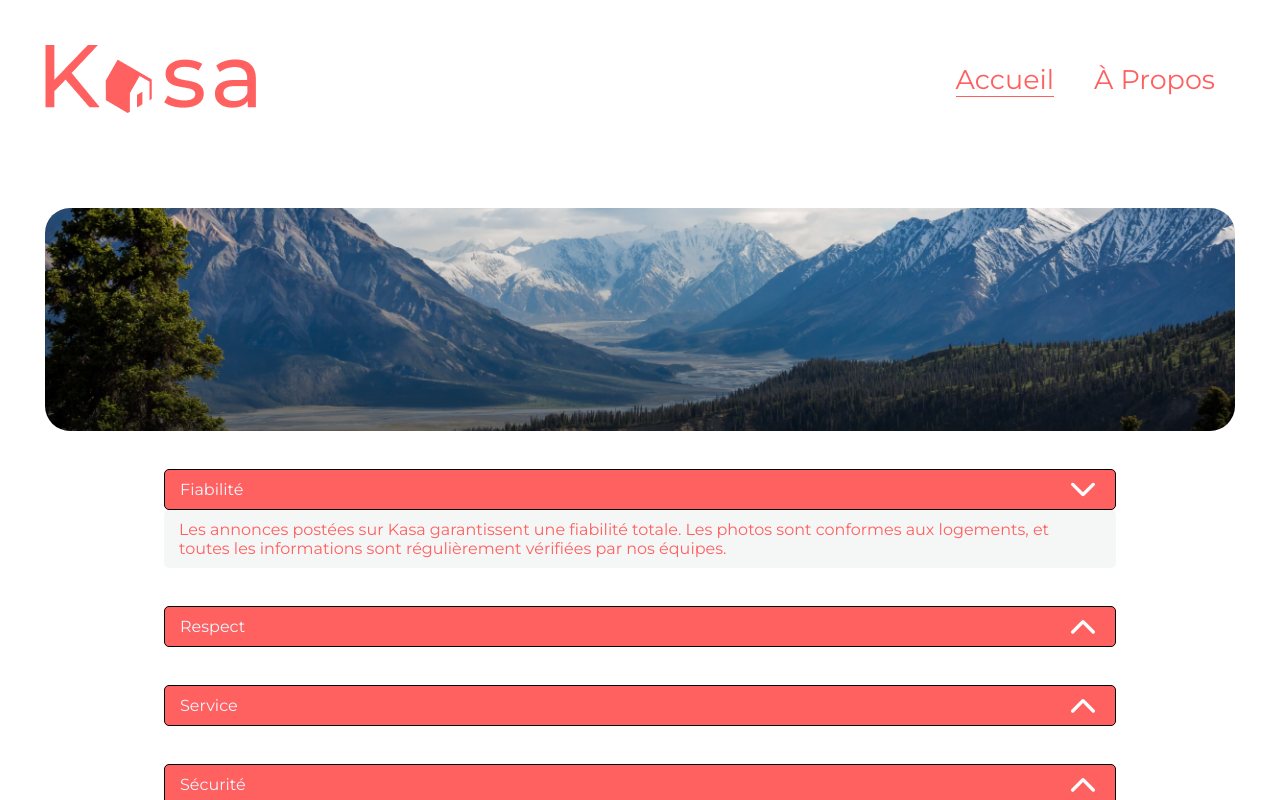
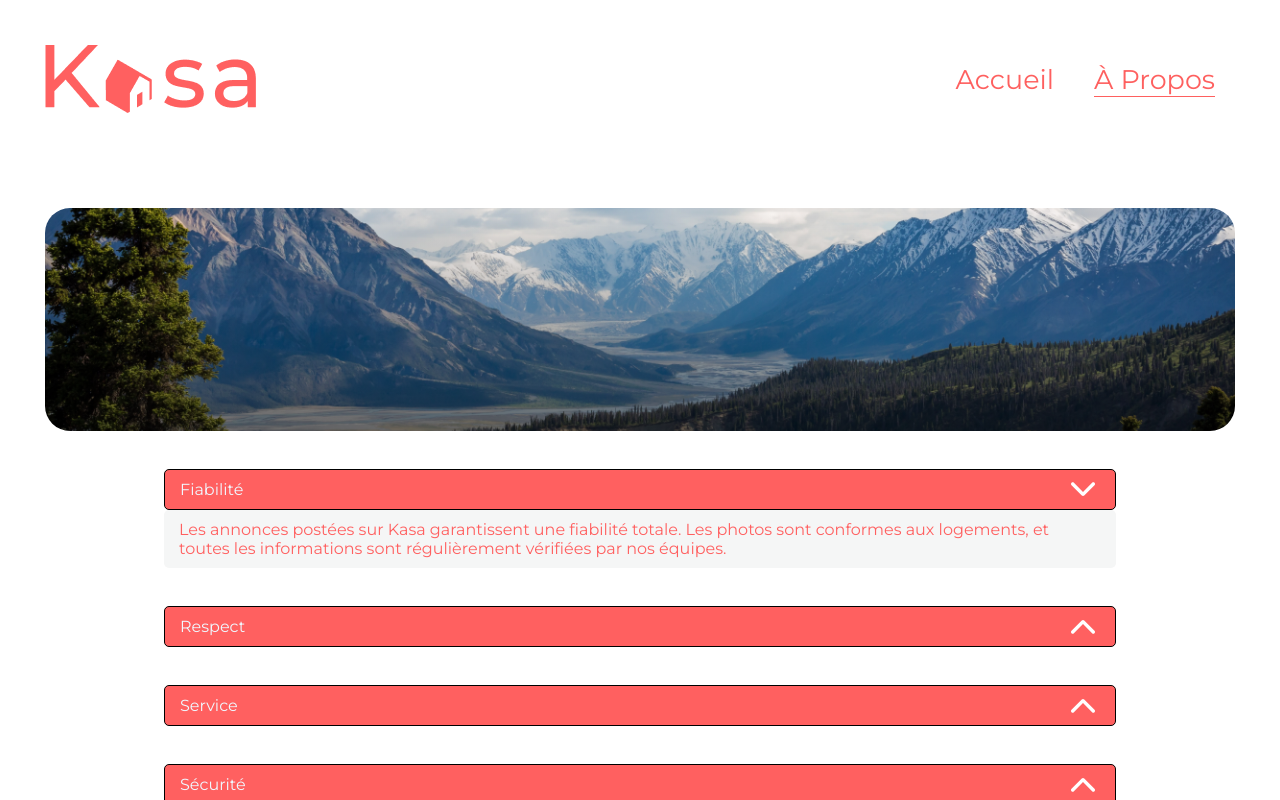
Before and after one commit to KechioucheIlyes/P6-OC, a React (Vite) app in the folder Kasa/: page /propos in a window 1280 px wide. Both pictures are taken after a click on the picture 1083 px from the left and 489 px from the top of the page. Shown: the top 800 px of the page. Built offline with nearby package versions, Linux system fonts and the light colour scheme.

Commit message:
Animations

```diff
--- a/Kasa/src/components/Collapse/Collapse.jsx
+++ b/Kasa/src/components/Collapse/Collapse.jsx
@@ -1,8 +1,24 @@
-    import "../../style/Collapse/Collapse.css"
-    import vector from "../../assets/Vector-up.svg"
-    import { useState } from "react"
-    import vectDown from "../../assets/Vector-down.svg"
-    import styled from "styled-components"
+import "../../style/Collapse/Collapse.css";
+import vector from "../../assets/Vector-up.svg";
+import { useState, useEffect } from "react";
+import styled, { keyframes } from "styled-components";
+
+const rotateAnimation = keyframes`
+  from {
+    transform: rotate(0deg);
+  }
+  to {
+    transform: rotate(180deg);
+  }
+`;
+const rotateAnimationReverse = keyframes`
+  from {
+    transform: rotate(180deg);
+  }
+  to {
+    transform: rotate(0deg);
+  }
+`;
 
 
 const StyledCollapse = styled.div`
@@ -15,11 +31,18 @@
   margin-top: 38px;
   display: flex;
   justify-content: space-between;
-    width: ${props => props.width ? props.width : 'auto'};
+  width: ${props => (props.width ? props.width : 'auto')};
   border: 1px solid black;
-    @media screen and (max-width : 768px){
+
+  img {
+    transition: transform 0.3s ease-in-out;
+    animation: ${props => (props.rotate ? rotateAnimation : rotateAnimationReverse)} 0.3s forwards;
+  }
+
+  @media screen and (max-width: 768px) {
     min-width: 82%;
-    max-width : 150px;
+    max-width: 150px;
+
     img {
       position: relative;
       top: 5px;
@@ -27,6 +50,7 @@
     }
   }
 `;
+
 const StyledCollapseInfos = styled.div`
   padding: 10px 20px 10px 15px;
   background-color: #f5f6f6;
@@ -35,42 +59,56 @@
   margin-left: auto;
   margin-right: auto;
   color: rgba(255, 96, 96, 1);
-    width : ${props => props.widthinfos ? props.widthinfos : 'auto' };
-    @media screen and (max-width : 768px){
+  width: ${props => (props.widthinfos ? props.widthinfos : 'auto')};
+
+  @media screen and (max-width: 768px) {
     min-width: 82%;
-        max-width : 150px;
+    max-width: 150px;
     border: 2px solid blue;
+  }
+`;
 
+const StyledContainer = styled.div`
+  width: ${props => (props.widthinfos ? props.widthinfos : 'auto')};
 
+  @media screen and (max-width: 768px) {
+    width: 100%;
+  }
+`;
 
+export function Collapse({ name, content, width, children }) {
+    const [vectorUp, setVectorUp] = useState(true);
+    const [rotate, setRotate] = useState(false);
+    const [rotateReverse, setRotateReverse] = useState(false);
+
+    useEffect(() => {
+      if (vectorUp) {
+        setRotate(false);
+        setRotateReverse(true);
+      } else {
+        setRotate(true);
+        setRotateReverse(false);
       }
+    }, [vectorUp]);
 
-    `
-    const StyledContainer = styled.div`
-     width : ${props => props.widthinfos ? props.widthinfos : 'auto' };
-     @media screen and (max-width : 768px){
-        width : 100%;
+    const handleClick = () => {
+      setVectorUp(!vectorUp);
+    };
+
+    return (
+      <StyledContainer widthinfos={width}>
+        <StyledCollapse width={width} rotate={rotate} rotateReverse={rotateReverse}>
+          {name}
+          <img onClick={handleClick} src={vector} alt="vecteur" />
+        </StyledCollapse>
+        {vectorUp ? null : (
+          <StyledCollapseInfos className="tes" widthinfos={width}>
+            <div>
+              {content}
+              {children}
+            </div>
+          </StyledCollapseInfos>
+        )}
+      </StyledContainer>
+    );
   }
-    `
-    export function Collapse({name, content , width , children}){
-    const [vectorUp , setVectorUp] = useState(true)
-
-
-
-
-
-    return(
-        <StyledContainer widthinfos={width} >
-            <StyledCollapse  width={width} >
-                {name}
-                {vectorUp ? <img onClick={() => {setVectorUp(!vectorUp)}} src={vector} alt="vecteur-up"></img> : <img onClick={() => {setVectorUp(!vectorUp)}} src={vectDown} alt="vecteur down"></img>}
-            </StyledCollapse>
-            {vectorUp ? null : <StyledCollapseInfos className="tes" widthinfos={width} >
-                <div >{content} {children}</div>
-            </StyledCollapseInfos> }
-
-
-        </StyledContainer>
-
-    )
-    }
--- a/Kasa/src/components/NavBar/NavBar.jsx
+++ b/Kasa/src/components/NavBar/NavBar.jsx
@@ -1,36 +1,44 @@
-import { Link } from "react-router-dom"
-import logo from "../../assets/logo-kasa/LOGO.png"
-import "../../style/Navbar/NavBar.css"
-import styled from "styled-components"
-import { useEffect, useState } from "react"
+import { Link, useLocation } from "react-router-dom";
+import logo from "../../assets/logo-kasa/LOGO.png";
+import "../../style/Navbar/NavBar.css";
+import styled from "styled-components";
+import { useEffect, useState } from "react";
 
 const LinkStyled = styled(Link)`
   color: #fe605f;
-        text-decoration : none;
-        margin:20px;
-        font-size : 27px;
-        ${(props) => props.$focused ? `border-bottom : 1px solid #fe605f`  : null }
-    `
-export function NavBar () {
+  text-decoration: none;
+  margin: 20px;
+  font-size: 27px;
+  ${(props) => (props.$focused ? `border-bottom: 1px solid #fe605f` : null)}
+`;
 
+export function NavBar() {
+  const location = useLocation();
+  const [currentRoute, setCurrentRoute] = useState(location.pathname);
 
+  useEffect(() => {
+    setCurrentRoute(location.pathname);
+  }, [location.pathname]);
 
-    return(
+  return (
     <header>
       <div className="navbar-container">
-
         <img src={logo} alt="logo-Kasa" />
-
         <nav>
           <ul className="nav-ul">
-                        <li><LinkStyled to={"/"} $focused>Accueil</LinkStyled></li>
-                        <li><LinkStyled to={"/propos"}>À Propos</LinkStyled></li>
-
-
+            <li>
+              <LinkStyled to={"/"} $focused={currentRoute === "/"}>
+                Accueil
+              </LinkStyled>
+            </li>
+            <li>
+              <LinkStyled to={"/propos"} $focused={currentRoute === "/propos"}>
+                À Propos
+              </LinkStyled>
+            </li>
           </ul>
         </nav>
       </div>
     </header>
-
-    )
+  );
 }
```
Lines whose indentation alone changed are shown as unchanged.
